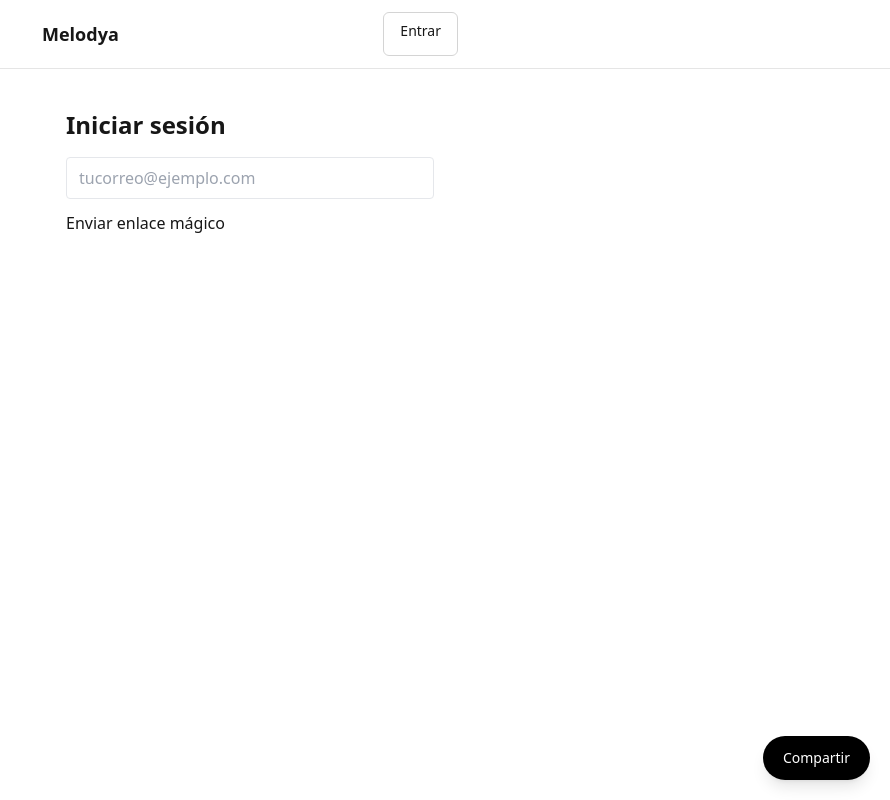
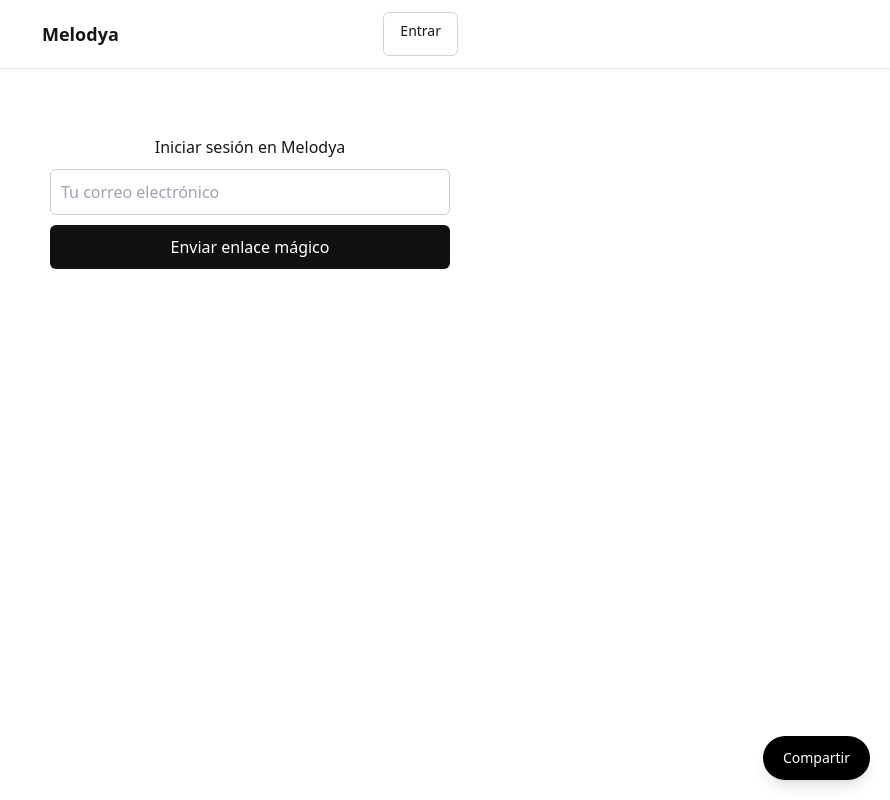
Before and after one commit to HSevenn/Melodya, a Next.js app: page /login in a window 1280 px wide. Shown: the whole page, without its empty margins (390-1280 px from the left). Built offline with nearby package versions, Linux system fonts and the light colour scheme.

Commit message:
Update page.tsx

```diff
--- a/app/login/page.tsx
+++ b/app/login/page.tsx
@@ -5,64 +5,78 @@
 import { supabaseBrowser } from '@/lib/supabase-browser';
 
 export default function LoginPage() {
+  const [email, setEmail] = useState('');
+  const [loading, setLoading] = useState(false);
+  const [message, setMessage] = useState<string | null>(null);
   const router = useRouter();
-  const [email, setEmail] = useState('');
-  const [sent, setSent] = useState(false);
-  const [error, setError] = useState<string | null>(null);
+  const supabase = supabaseBrowser();
 
-  async function onSubmit(e: React.FormEvent) {
+  const handleLogin = async (e: React.FormEvent) => {
     e.preventDefault();
-    setError(null);
+    setLoading(true);
+    setMessage(null);
 
     try {
-      const supabase = supabaseBrowser();
+      // 🔑 Guardamos el correo en sessionStorage para el reenvío seguro
+      sessionStorage.setItem('melodya:lastEmail', email);
 
-      const redirect =
-        (process.env.NEXT_PUBLIC_SITE_URL?.replace(/\/$/, '') || window.location.origin) +
-        '/auth/callback';
+      const origin = window.location.origin;
 
-      const { error: err } = await supabase.auth.signInWithOtp({
+      const { error } = await supabase.auth.signInWithOtp({
         email,
         options: {
-          shouldCreateUser: true,
-          emailRedirectTo: redirect,
+          emailRedirectTo: `${origin}/auth/callback`,
         },
       });
 
-      if (err) throw err;
-
-      // guardo el último correo para reenvío “seguro” desde /auth/callback si lo usas
-      try {
-        localStorage.setItem('sb-last-email', email);
-      } catch {}
-      setSent(true);
-    } catch (e: any) {
-      setError(e?.message ?? 'No se pudo enviar el enlace.');
+      if (error) {
+        setMessage(error.message);
+      } else {
+        setMessage('Revisa tu correo y abre el enlace mágico 📩');
       }
+    } catch (err: any) {
+      setMessage('Error inesperado: ' + err.message);
+    } finally {
+      setLoading(false);
     }
+  };
 
   return (
-    <main className="container mx-auto max-w-md p-6">
-      <h1 className="text-2xl font-bold mb-4">Iniciar sesión</h1>
-
-      {sent ? (
-        <p className="text-sm">
-          Te enviamos un enlace mágico a <b>{email}</b>. Revísalo y ábrelo con un clic normal.
-        </p>
-      ) : (
-        <form onSubmit={onSubmit} className="space-y-3">
+    <div style={{ maxWidth: 400, margin: '50px auto', textAlign: 'center' }}>
+      <h2>Iniciar sesión en Melodya</h2>
+      <form onSubmit={handleLogin}>
         <input
           type="email"
-            required
+          placeholder="Tu correo electrónico"
           value={email}
           onChange={(e) => setEmail(e.target.value)}
-            placeholder="tucorreo@ejemplo.com"
-            className="w-full rounded border px-3 py-2"
+          required
+          style={{
+            width: '100%',
+            padding: '10px',
+            margin: '10px 0',
+            borderRadius: '6px',
+            border: '1px solid #ccc',
+          }}
         />
-          <button type="submit" className="btn btn-primary">Enviar enlace mágico</button>
-          {error && <p className="text-red-500 text-sm">{error}</p>}
+        <button
+          type="submit"
+          disabled={loading}
+          style={{
+            width: '100%',
+            padding: '10px',
+            background: '#111',
+            color: '#fff',
+            border: 'none',
+            borderRadius: '6px',
+            cursor: 'pointer',
+          }}
+        >
+          {loading ? 'Enviando...' : 'Enviar enlace mágico'}
+        </button>
       </form>
-      )}
-    </main>
+
+      {message && <p style={{ marginTop: 20 }}>{message}</p>}
+    </div>
   );
 }
```
Lines whose indentation alone changed are shown as unchanged.
